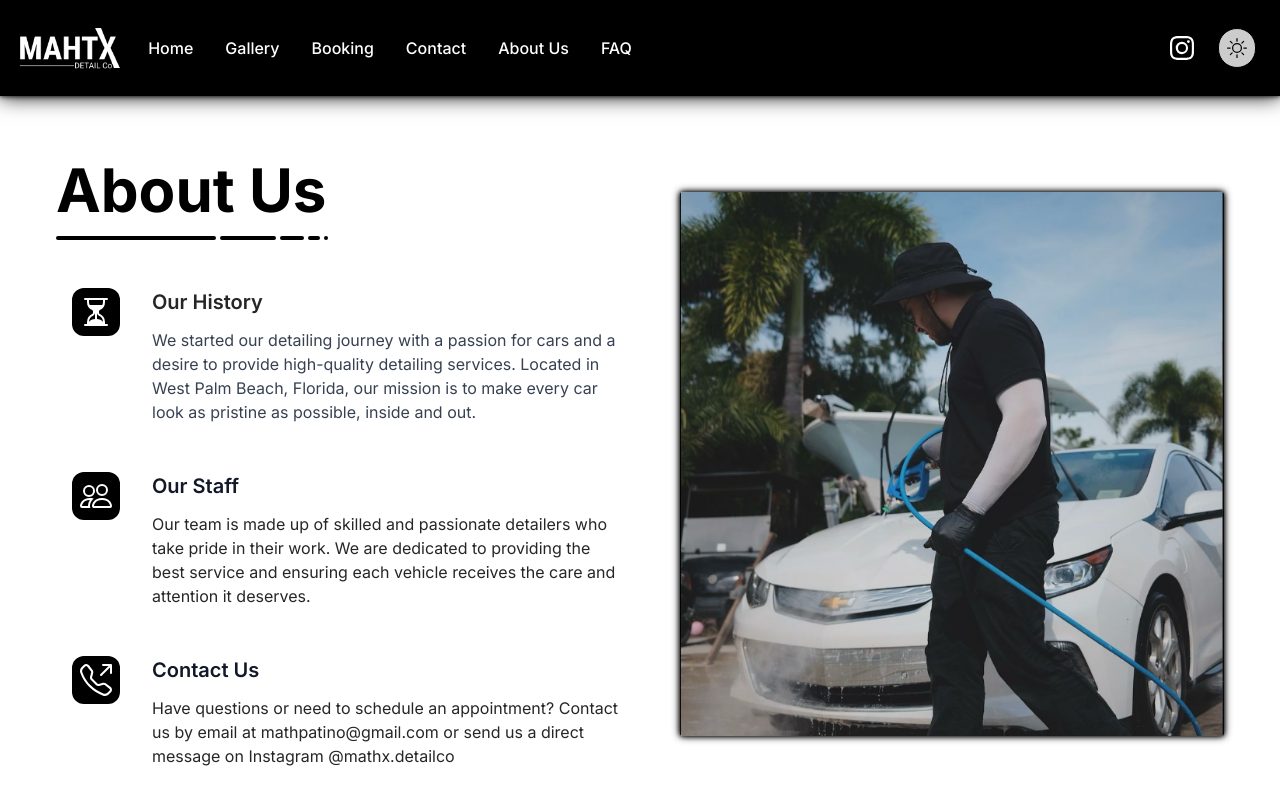
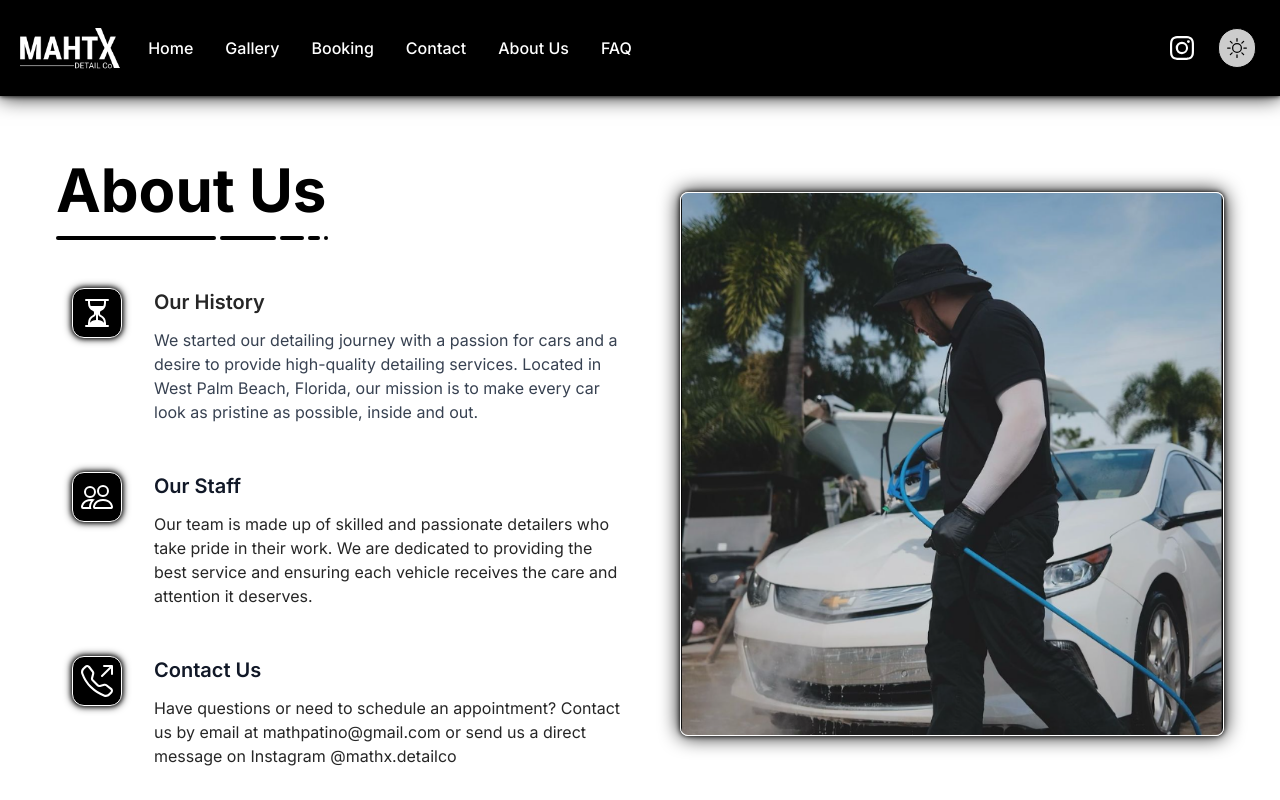
Before and after one commit to ghiasyalexandre/mahtx-detail, a React (Vite) app: page /about in a window 1280 px wide. Built offline with nearby package versions, Linux system fonts and the light colour scheme.

Commit message:
Update 2

```diff
--- a/src/components/About.jsx
+++ b/src/components/About.jsx
@@ -33,7 +33,7 @@ export default function About() {
 
               {/* Our History */}
               <div className="md:flex md:items-start md:-mx-4 md:pl-4">
-                <span className="inline-block p-2 text-white dark:text-black bg-black dark:bg-white rounded-xl md:mx-4">
+                <span className="inline-block p-2 text-white dark:text-black bg-black dark:bg-white rounded-xl md:mx-4 border border-white shadow-neonDarkSlim dark:border-black dark:shadow-neonLightSlim">
                   <svg
                     xmlns="http://www.w3.org/2000/svg"
                     fill="currentColor"
@@ -58,7 +58,7 @@ export default function About() {
 
               {/* Our Staff */}
               <div className="md:flex md:items-start md:-mx-4 md:pl-4">
-                <span className="inline-block p-2 text-white dark:text-black bg-black dark:bg-white rounded-xl md:mx-4">
+                <span className="inline-block p-2 text-white dark:text-black bg-black dark:bg-white rounded-xl md:mx-4 border border-white shadow-neonDarkSlim dark:border-black dark:shadow-neonLightSlim">
                   <svg
                     xmlns="http://www.w3.org/2000/svg"
                     fill="currentColor"
@@ -88,7 +88,7 @@ export default function About() {
 
               {/* Contact Us */}
               <div className="md:flex md:items-start md:-mx-4 md:pl-4">
-                <span className="inline-block p-2 text-white dark:text-black bg-black dark:bg-white rounded-xl md:mx-4">
+                <span className="inline-block p-2 text-white dark:text-black bg-black dark:bg-white rounded-xl md:mx-4 border border-white shadow-neonDarkSlim dark:border-black dark:shadow-neonLightSlim">
                   <svg
                     xmlns="http://www.w3.org/2000/svg"
                     fill="currentColor"
@@ -125,7 +125,7 @@ export default function About() {
             >
               <img
                 draggable={false}
-                className="w-[28rem] h-[28rem] object-cover xl:w-[34rem] xl:h-[34rem] rounded-sm shadow-neonDarkSlim dark:shadow-neonLightSlim "
+                className="w-[28rem] h-[28rem] object-cover xl:w-[34rem] xl:h-[34rem] rounded-lg border border-white dark:border-black shadow-neonDark dark:shadow-neonLight "
                 src="./MattSpray.PNG"
                 alt=""
               />
--- a/src/components/Carousel.jsx
+++ b/src/components/Carousel.jsx
@@ -41,7 +41,7 @@ const cardDetails = {
 
 const Carousel = ({ items }) => {
   return (
-    <div className="overflow-hidden w-full h-[225px] lg:h-[300px] relative shadow-neonDark dark:shadow-neonLight">
+    <div className="overflow-hidden w-full h-[225px] lg:h-[300px] relative border-y border-white shadow-neonDark dark:shadow-neonLight">
       <div className="carousel-track">
         {Object.keys(detailImages).map((index) => {
           return (
--- a/src/components/CarouselItem.jsx
+++ b/src/components/CarouselItem.jsx
@@ -2,7 +2,7 @@ export default function CarouselItem({ imgUrl }) {
   return (
     <>
       <img
-        className=" hover:scale-105 transition-all ease-in-out duration-300 rounded-md  min-w-44 min-h-44 lg:min-w-52 lg:min-h-60 max-h-60 w-full object-cover shadow-neonLightSlim"
+        className=" hover:scale-105 transition-all ease-in-out duration-300 rounded-md  min-w-44 min-h-44 lg:min-w-52 lg:min-h-60 max-h-60 w-full object-cover border border-black shadow-neonLightSlim"
         src={imgUrl}
         draggable={false}
         alt="img"
--- a/src/components/Home.jsx
+++ b/src/components/Home.jsx
@@ -284,7 +284,7 @@ export default function Home() {
               </div>
             </div>
 
-            <div className="overflow-hidden rounded-lg border-black dark:border-white shadow-neonDarkSlim dark:shadow-neonLightSlim border-2 col-span-4 lg:col-span-2 h-96 lg:h-auto">
+            <div className="overflow-hidden rounded-lg border-white dark:border-black shadow-neonDark dark:shadow-neonLight border-2 col-span-4 lg:col-span-2 h-96 lg:h-auto">
               <iframe
                 width="100%"
                 height="100%"
```
